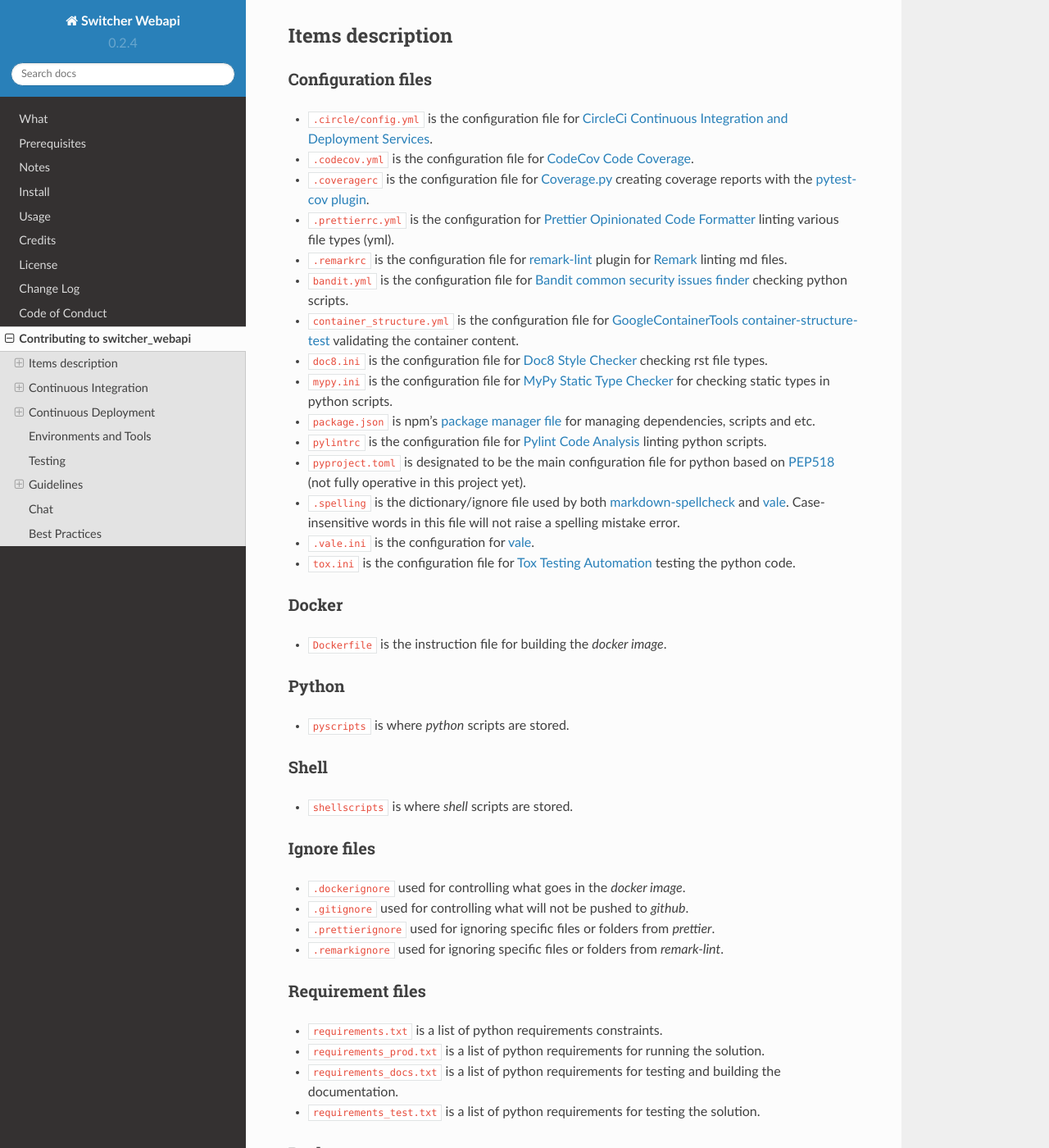
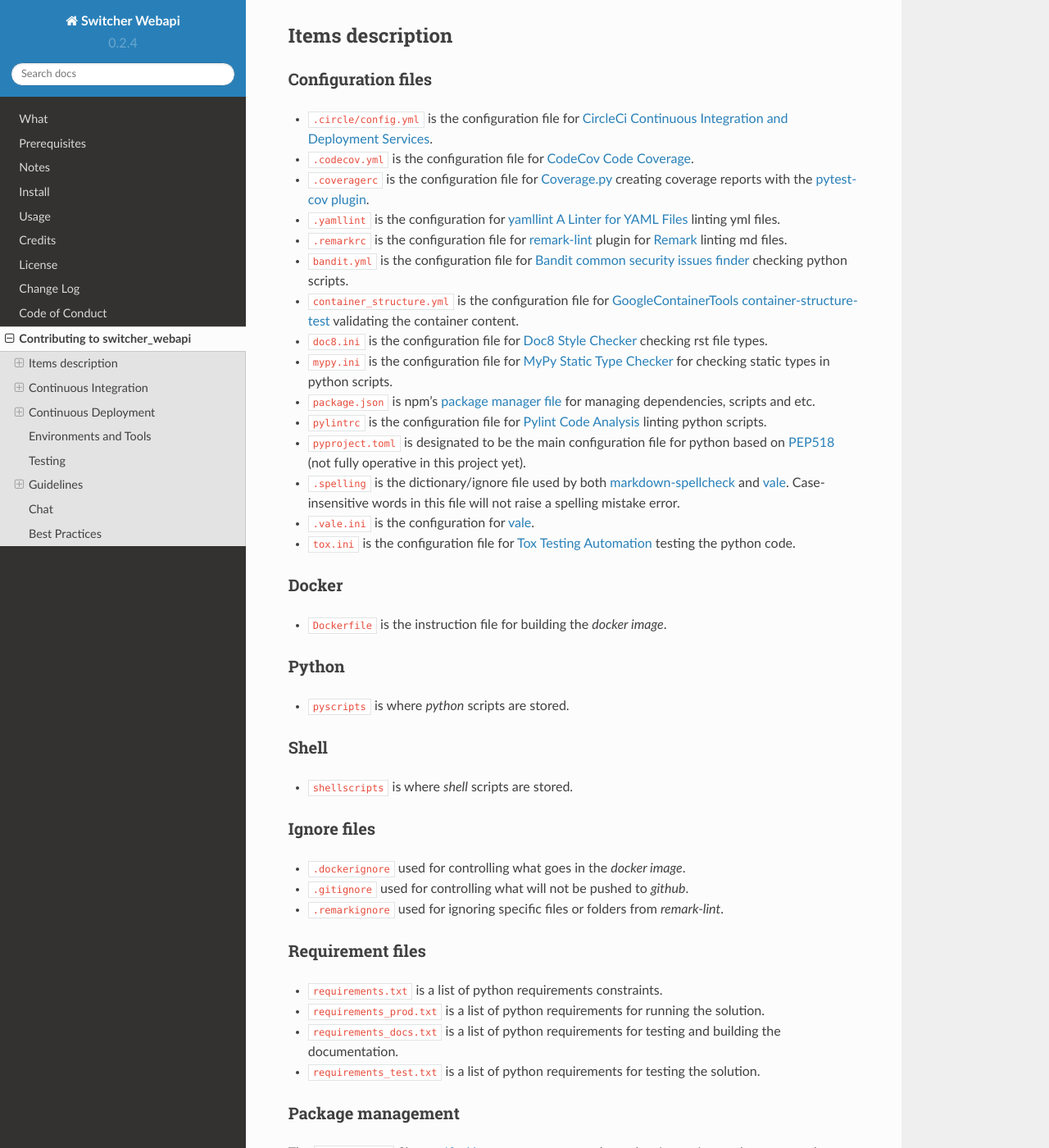
Before and after one commit to TomerFi/switcher_webapi, a Sphinx documentation site: the page built from docs/source/contributing.rst, in a window 1280 px wide and 1400 px high, scrolled down 1206 px. Shown: the whole window at 82% size. Built offline with Sphinx 7.4.7 and the Read the Docs theme 2.0.0, drawn with Linux system fonts in a browser that asks for light colours; some of the changed text lies outside the part shown.

Commit message:
Replaced prettier with yamllint (prettier is awesome, but overhead for this specific project).

```diff
--- a/docs/source/contributing.rst
+++ b/docs/source/contributing.rst
@@ -36,8 +36,7 @@ Configuration files
 *   ``.coveragerc`` is the configuration file for `Coverage.py`_ creating coverage reports with
     the `pytest-cov plugin`_.
 
-*   ``.prettierrc.yml`` is the configuration for `Prettier Opinionated Code Formatter`_ linting
-    various file types (yml).
+*   ``.yamllint`` is the configuration for `yamllint A Linter for YAML Files`_ linting yml files.
 
 *   ``.remarkrc`` is the configuration file for `remark-lint`_ plugin for Remark_ linting md files.
 
@@ -86,7 +85,6 @@ Ignore files
 
 *   ``.dockerignore`` used for controlling what goes in the *docker image*.
 *   ``.gitignore`` used for controlling what will not be pushed to *github*.
-*   ``.prettierignore`` used for ignoring specific files or folders from *prettier*.
 *   ``.remarkignore`` used for ignoring specific files or folders from *remark-lint*.
 
 Requirement files
@@ -262,11 +260,8 @@ Environments and Tools
 
     *   `markdown-spellcheck`_ dictionary file is ``.spelling``.
 
-*   *NPM Package*: prettier_ for validating yml files syntax against all existing yml files.
-
-    *   prettier_ ignore list is the file ``.prettierignore``.
-
-    *   prettier_ is configured with ``.prettierrc.yml``.
+*   *Python Package*: yamllint_ for linting the project yml files.
+    *   yamllint_ is configured with ``.yamllint``.
 
 *   *Docker Image*: `koalaman/shellcheck`_ is used for checking shell script residing in
     ``shellscripts``.
@@ -360,8 +355,6 @@ From the ``package.json`` file path, run ``npm install``,
 Then you can execute the scripts from the same path.
 
 *   ``npm run lint-md`` will `run remark`_ against *markdown* files.
-
-*   ``npm run lint-yml`` will `run prettier`_ against *yml* files.
 
 *   ``npm run validate-pkg`` will run `package-json-validator`_ against the ``package.json`` file.
 
@@ -539,3 +532,5 @@ Any contribution bumping up this percentage will be gladly embraced.
 .. _write-good: https://github.com/btford/write-good
 .. _joblint: https://github.com/rowanmanning/joblint
 .. _isort: https://pypi.org/project/isort/
+.. _yamllint A Linter for YAML Files: https://yamllint.readthedocs.io/en/stable/index.html
+.. _yamllint: https://pypi.org/project/yamllint/
--- a/package.json
+++ b/package.json
@@ -33,7 +33,6 @@
   },
   "scripts": {
     "lint-md": "remark --rc-path .remarkrc --ignore-path .remarkignore --frail . .github",
-    "lint-yml": "prettier --config .prettierrc.yml --ignore-path .prettierignore --check *.yml **/*.yml",
     "validate-pkg": "pjv --filenmae package.json --spec npm --warnings --recommendations",
     "spell-md-interactive": "mdspell --en-us --ignore-numbers --ignore-acronyms '*.md' '.github/**/*.md'",
     "spell-md-report": "mdspell --en-us --ignore-numbers --ignore-acronyms --report '*.md' '.github/**/*.md'"
@@ -41,7 +40,6 @@
   "dependencies": {
     "markdown-spellcheck": "1.3.1",
     "package-json-validator": "0.6.3",
-    "prettier": "1.18.2",
     "remark-cli": "6.0.1",
     "remark-frontmatter": "1.3.2",
     "remark-lint": "6.0.4",
--- a/requirements.txt
+++ b/requirements.txt
@@ -24,3 +24,4 @@ sanic==19.6.0
 sphinx==2.1.2
 sphinx-rtd-theme==0.4.3
 uvloop==0.12.2
+yamllint==1.16.0
```
Also changed, not shown: CONTRIBUTING.md (+5 -9 lines), README.md (+1 -1 lines), .prettierrc.yml (deleted), 6 other files.
